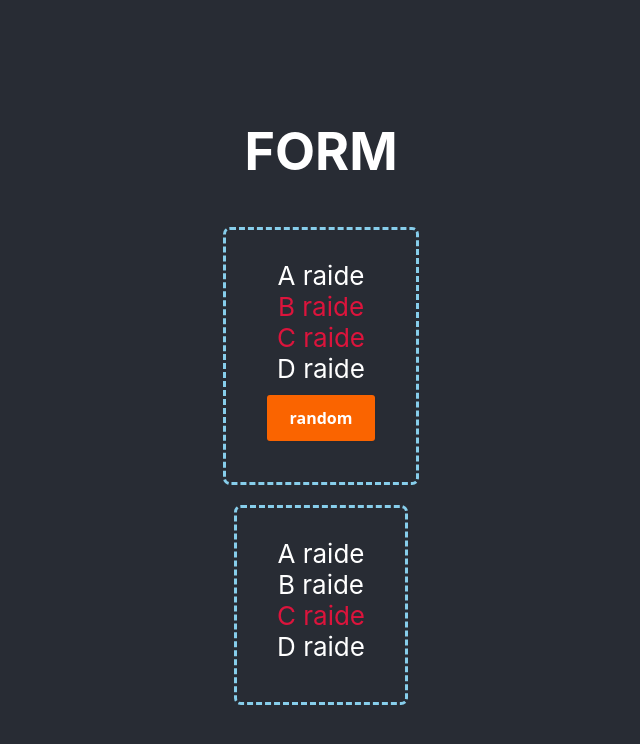
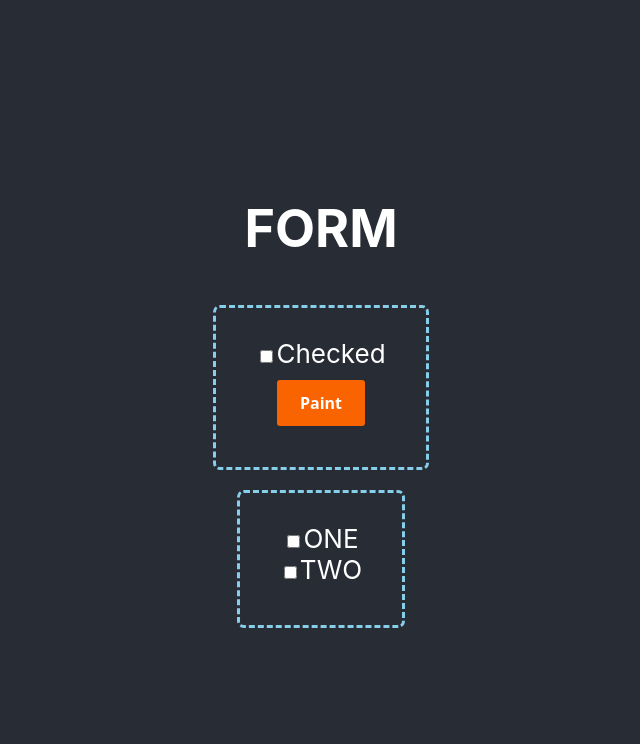
Before and after one commit to Dargis97/01-STUDIES-ReactJS, a React (Create React App) app in the folder r1/: page / in a window 1280 px wide. Shown: the top 744 px of the page, without its empty margins (319-959 px from the left). Built offline with nearby package versions, Linux system fonts and the light colour scheme.

Commit message:
checkbox

```diff
--- a/r1/src/App.jsx
+++ b/r1/src/App.jsx
@@ -1,5 +1,7 @@
 import './App.scss';
-import Checkbox from './components/008/Checkbox';
+
+// import Checkbox from './components/008/Checkbox';
+import Sq from './components/008/Sq';
 // import Select from './components/008/Select';
 // import Text from './components/008/Text';
 
@@ -10,7 +12,8 @@ function App() {
         <h1>FORM</h1>
         {/* <Text /> */}
         {/* <Select /> */}
-        <Checkbox />
+        {/* <Checkbox /> */}
+        <Sq />
       </header>
     </div>
   );
--- a/r1/src/App.scss
+++ b/r1/src/App.scss
@@ -153,7 +153,14 @@ button {
     cursor: pointer;
     user-select: none;
   }
-  input[type="checkbox"] {
-    display: none;
+  // input[type="checkbox"] {
+  //   display: none;
+  // }
+  .box {
+    width: 50px;
+    height: 50px;
+    background-color: #2d65d6;
+    border: 2px;
+    border-color: white;
   }
 }
--- a/r1/src/components/008/Checkbox.jsx
+++ b/r1/src/components/008/Checkbox.jsx
@@ -3,10 +3,13 @@ import { useState } from 'react';
 import rand from '../../functions/rand';
 
 const radioData = { A: false, B: false, C: true, D: false };
+const randomData = { A: true };
 
 function Checkbox() {
   const [cb, setCb] = useState({ A: false, B: true, C: true, D: false });
   const [radio, setRadio] = useState(radioData);
+  const [checkb, setCheckb] = useState(randomData);
+  const [color, setColor] = useState('skyblue');
 
   const change = (e) => {
     const v = e.target.value;
@@ -30,6 +33,19 @@ function Checkbox() {
       r[a] = a === v ? true : false;
     }
     setRadio(r);
+  };
+
+  const changingBox = (e) => {
+    const v = e.target.value;
+
+    setCheckb((c) => ({ ...c, [v]: !c[v] }));
+  };
+  const changingColor = () => {
+    const r = {};
+    for (const a in randomData) {
+      r[a] = a === true ? setColor('crimson') : null;
+    }
+    setCheckb(r);
   };
 
   return (
@@ -135,6 +151,21 @@ function Checkbox() {
           </label>
         </div>
       </div>
+
+      <div className='form-container'>
+        <div style={{ backgroundColor: color }} className='box'></div>
+        <div>
+          <input
+            onChange={changingBox}
+            type='checkbox'
+            value='A'
+            id='_10'
+            checked={checkb.A}
+          />
+          <label htmlFor='_10'></label>
+        </div>
+        <button onClick={changingColor}>Press here</button>
+      </div>
     </>
   );
 }
--- /dev/null
+++ b/r1/src/components/008/Sq.jsx
@@ -0,0 +1,64 @@
+import { useState } from 'react';
+
+function Sq() {
+  const [cb, setCb] = useState(false);
+
+  const [paint, setPaint] = useState(false);
+
+  const [cb1, setCb1] = useState(false);
+  const [cb2, setCb2] = useState(false);
+
+  return (
+    <>
+      <div className='form-container'>
+        <div
+          className='kv'
+          style={{ backgroundColor: paint ? 'black' : 'crimson' }}
+        ></div>
+        <div>
+          <input
+            type='checkbox'
+            id='_1'
+            onChange={() => setCb((c) => !c)}
+            checked={cb}
+          ></input>
+          <label htmlFor='_1' style={{ color: cb ? 'crimson' : null }}>
+            Checked
+          </label>
+        </div>
+        <button onClick={() => setPaint(cb)}>Paint</button>
+      </div>
+
+      <div className='form-container'>
+        <div
+          className='kv'
+          style={{ backgroundColor: cb1 && cb2 ? 'crimson' : 'black' }}
+        ></div>
+        <div>
+          <input
+            type='checkbox'
+            id='_2'
+            onChange={() => setCb1((c) => !c)}
+            checked={cb1}
+          ></input>
+          <label htmlFor='_2' style={{ color: cb1 ? 'crimson' : null }}>
+            ONE
+          </label>
+        </div>
+        <div>
+          <input
+            type='checkbox'
+            id='_3'
+            onChange={() => setCb2((c) => !c)}
+            checked={cb2}
+          ></input>
+          <label htmlFor='_3' style={{ color: cb2 ? 'crimson' : null }}>
+            TWO
+          </label>
+        </div>
+      </div>
+    </>
+  );
+}
+
+export default Sq;
```
